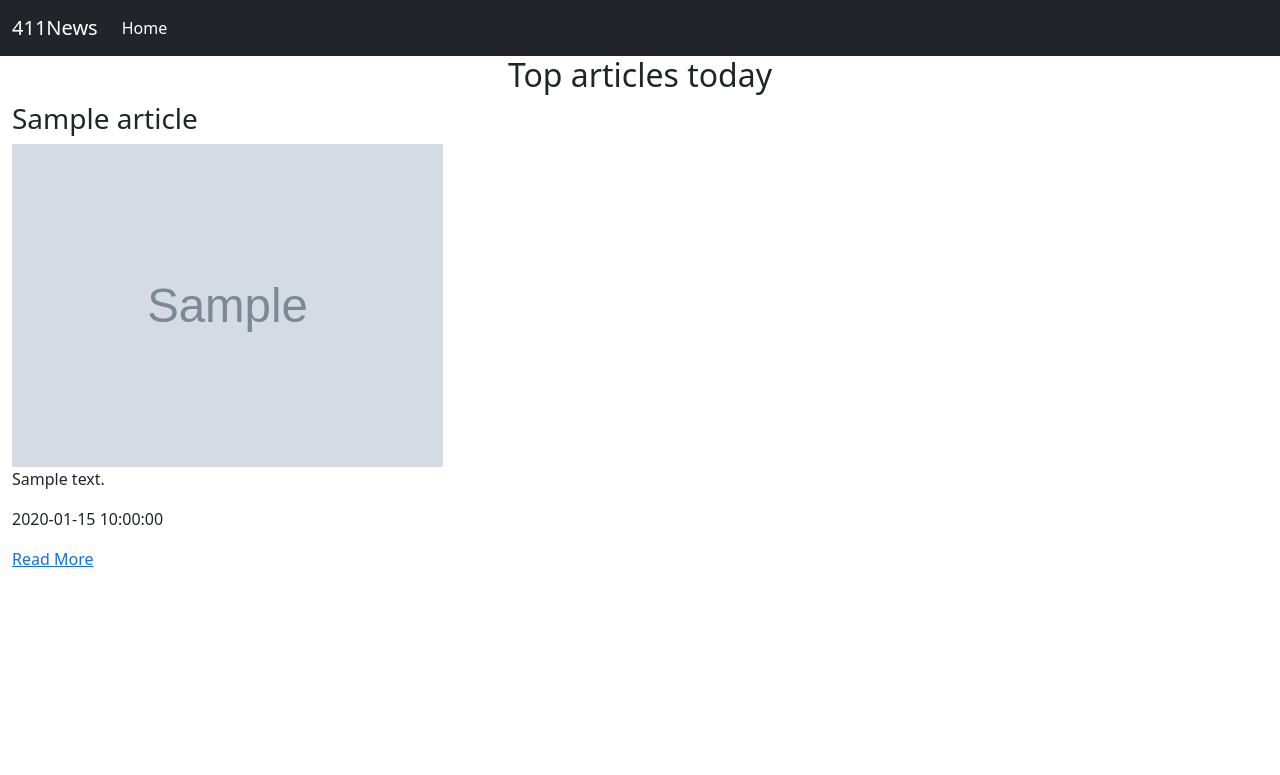
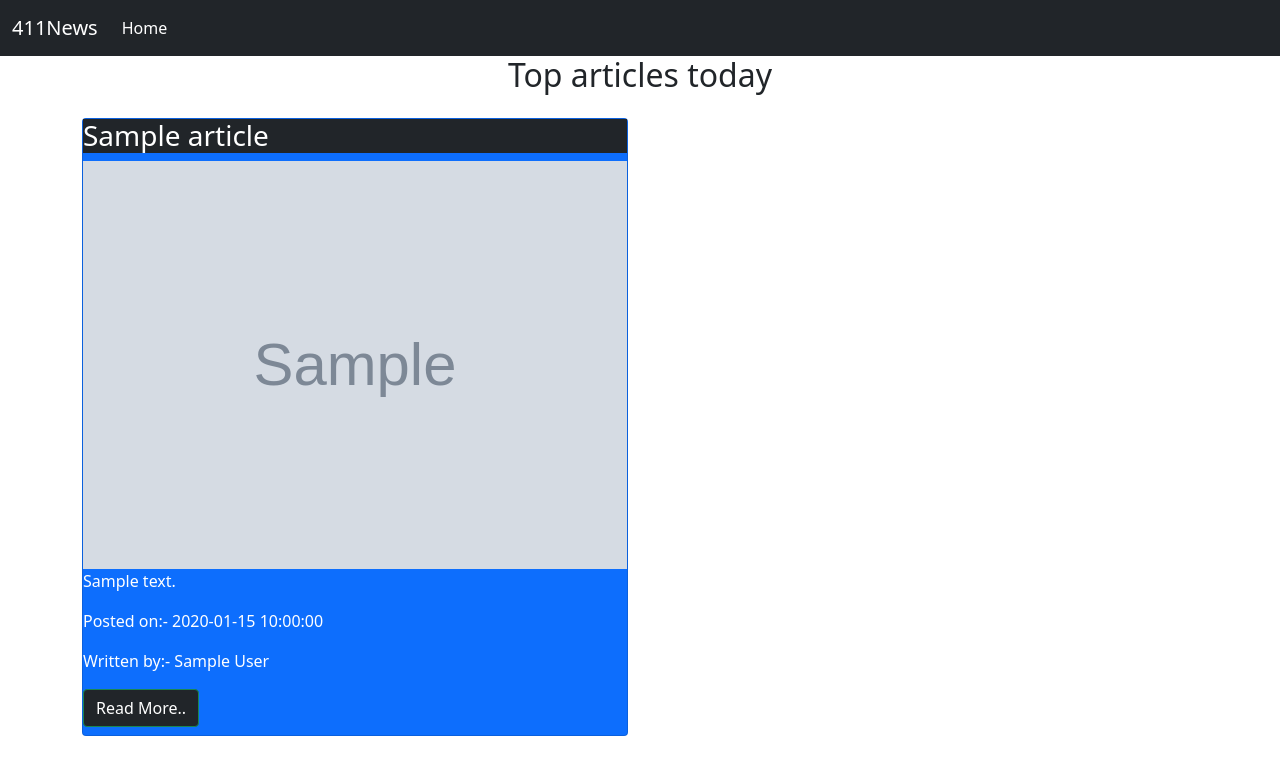
Before and after one commit to gladys-gg/411News, a Flask app: template app/templates/articles.html in a window 1280 px wide. Shown: the top 775 px of the page. Run offline with Flask 2, Linux system fonts and the light colour scheme; the template is opened without the code that fills it: most values are stand-ins (such as "Sample title", 1, 10 or a date in 2020); grey boxes marked "Sample" are stand-in pictures.

Commit message:
changes made to the articles page

```diff
--- a/app/models.py
+++ b/app/models.py
@@ -19,7 +19,7 @@ class Articles:
     Source class to define News Objects
     '''
 
-    def __init__(self,title,urlToImage,content,author,publishedAt,url):
+    def __init__(self,title,urlToImage,content,url,author,publishedAt):
         self.title = title
         self.urlToImage = urlToImage
         self.content = content
--- a/app/templates/macros.html
+++ b/app/templates/macros.html
@@ -2,8 +2,9 @@
 
     {% for sources in sources_list %}
 
-    <div class ="card mb-3 mt-3 col-md-6">
-        <div class="panel text-center text-white bg-primary" id="display">
+    <div class="col-md-6 mt-3">
+        <div class ="card">
+            <div class="panel text-center text-white bg-primary">
                 <div class="panel-heading">
                     <h3 class="text-center">{{sources.name}}</h3>
                 </div>
@@ -18,49 +19,39 @@
             <a href="/articles/{{sources.id}}"><button class ="btn btn-success bg-dark mb-2">Read More..</button></a>
         </div>
         </div>
+    </div>
+
 
     {% endfor %}
 
 {% endmacro %}
 
 {% macro dispalyArticlesList(articles_list) %}
-<div class="container-fluid">
+<div class="container">
     <div class="row">
         {% for articles in articles_list %}
-        <div class="col-md-6">
+        <div class="col-md-6 mt-3">
+            <div class="card text-white bg-primary">
                 <div class="panel panel-default text center">
-                <div class="panel-heading">
+                    <div class="panel-heading bg-dark">
                         <h3>{{articles.title}}</h3>
                     </div>
                     <div class="panel-body">
-                    <img src="{{articles.urlToImage}}" alt="" width="70%" height="70%">
+                        <img src="{{articles.urlToImage}}" alt="" width="100%" height="70%">
                         <p>{{articles.content}}</p>
-                    <p>{{articles.publishedAt}}</p>
-                    <a href="{{articles.url}}">Read More</a>
+                        <p> Posted on:- {{articles.publishedAt}}</p>
+                        <p>Written by:- {{articles.author}}</p>
+                        <a href="{{articles.url}}"><button class =" btn btn-success bg-dark mb-2 text-white text-center">Read More..</button></a>
 
 
                     </div>
                 </div>
             </div>
+        </div>
+
+
         {% endfor%}
     </div>
 </div>
 
 {% endmacro%}
-
-<!-- {% macro displayArticlesList(articles) %}
-    {% for articles in articles_list %}
-    <div class="col-lg-6">
-        <div class="card">
-            {% if articles.urlToImage %}
-            <img src="{{ articles.content }}" height="300" width="525" alt="">
-            {% endif %}
-            <div class="card-body">
-                <p><b>{{ articles.title }}</b></p>
-                <p>Uploaded on:{{ articles.publishedAt}} </p>
-                <a class ="btn btn-dark" href="{{ articles.url }}">Read More</a>
-            </div>
-        </div>
-    </div>
-    {% endfor %}
-{% endmacro %} -->
```
Lines whose indentation alone changed are shown as unchanged.
